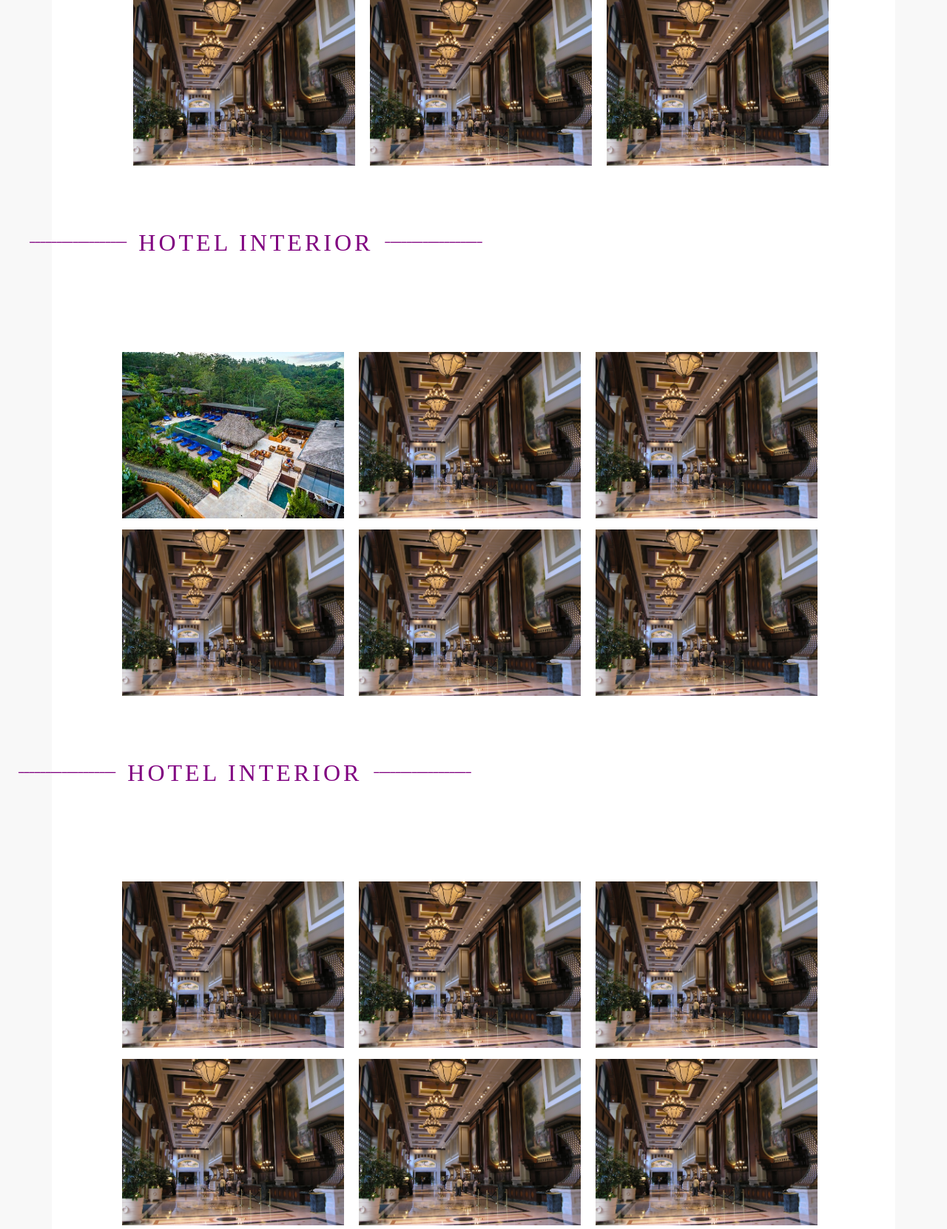
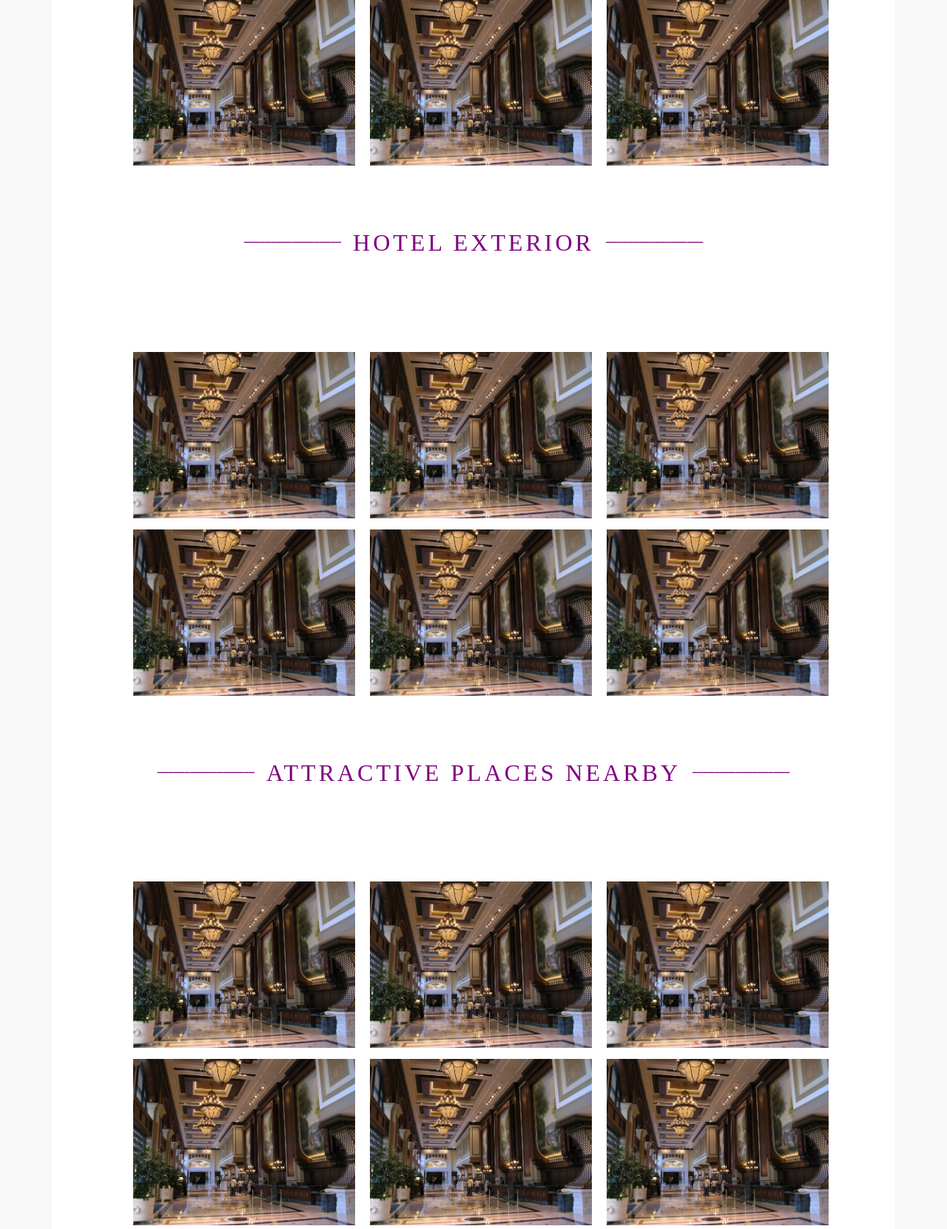
Before and after one commit to Kulesha95/WAD-Mini-Project-Group-3, a PHP site: page /gallery.php in a window 1280 px wide; the page is wider, and only the part inside the window is pictured. Shown: the part 487-2149 px from the top of that part at 74% size. Run offline with PHP 8.4, Linux system fonts and the light colour scheme; some libraries are stand-ins or nearby versions.

Commit message:
test responsive

```diff
--- a/gallery.php
+++ b/gallery.php
@@ -88,26 +88,28 @@ include_once "navigation.php";
        </div>
      </div>
     </div>
+  </div>
+</div>
 
-  </div>
 
   <!-- section2 outside hotel -->
-  <div class="row">
    <section class="gallery_details section-gap1 ">
 <div class="row justify-content-center">
             <span class="justify-content-between text-color-purple mr-3 d-none d-md-block">__________________</span>
-            <h2 class="headingGallery ">HOTEL INTERIOR</h2>
+            <h2 class="headingGallery ">HOTEL EXTERIOR</h2>
             <span class="justify-content-between text-color-purple ml-3 d-none d-md-block">__________________</span>
         </div>
     </section>
+  <div class="row">
+
 
    <div class="contaner1">
   <div class="box">
      <div class="imgbox">
-       <img src="img/gallery/outside2.jpg">
+       <img src="img/gallery/inside1.jpg">
        <div class="details">
          <div class="content">
-          <a href="img/gallery/outside2.jpg" target="_blank"><img src="img/gallery/magnify.png" id="magnifier";></a>
+          <a href="img/gallery/inside1.jpg" target="_blank"><img src="img/gallery/magnify.png" id="magnifier";></a>
 
           </div>
        </div>
@@ -171,19 +173,18 @@ include_once "navigation.php";
           </div>
        </div>
      </div>
-    </div>
-
-  </div>
+  </div></div></div>
 
   <!--section3 places to visit -->
-  <div class="row">
-   <section class="gallery_details section-gap1 ">
+  <section class="gallery_details section-gap1 ">
 <div class="row justify-content-center">
             <span class="justify-content-between text-color-purple mr-3 d-none d-md-block">__________________</span>
-            <h2 class="headingGallery ">HOTEL INTERIOR</h2>
+            <h2 class="headingGallery ">ATTRACTIVE PLACES NEARBY</h2>
             <span class="justify-content-between text-color-purple ml-3 d-none d-md-block">__________________</span>
         </div>
     </section>
+  <div class="row">
+
 
    <div class="contaner1">
   <div class="box">
```
